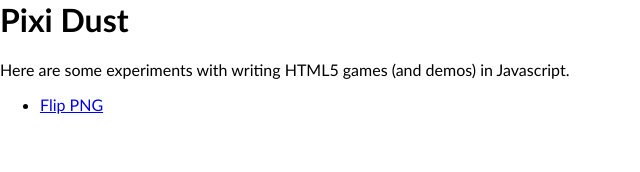
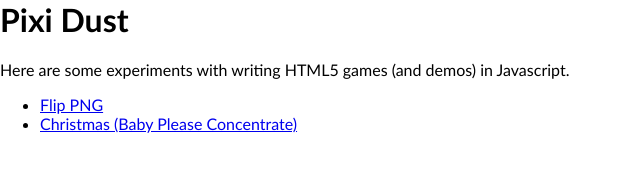
Before and after one commit to kofno/pixi-dust, a plain HTML site: page index.html in a window 1280 px wide. Shown: the whole page, without its empty margins (0-640 px from the left). Drawn offline with Linux system fonts and the light colour scheme.

Commit message:
Credit where it is due.

```diff
--- a/index.html
+++ b/index.html
@@ -16,6 +16,7 @@
 
     <ul>
       <li><a href="flip-png" title="Flip PNG">Flip PNG</a></li>
+      <li><a href="concentration" title="Christmas (Baby Please Concentrate)">Christmas (Baby Please Concentrate)</a></li>
     </ul>
   </body>
 
```
Also changed, not shown: concentration/README.md (added).
